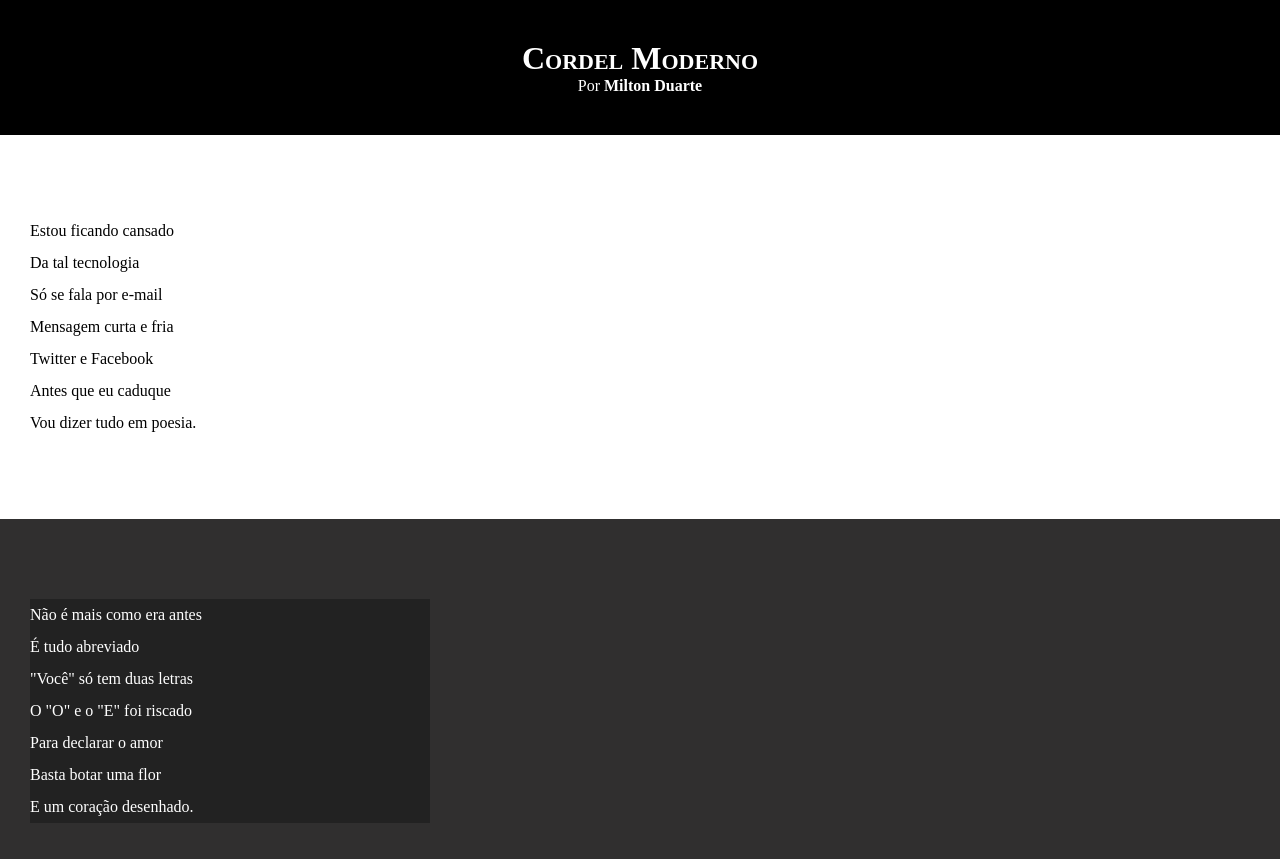
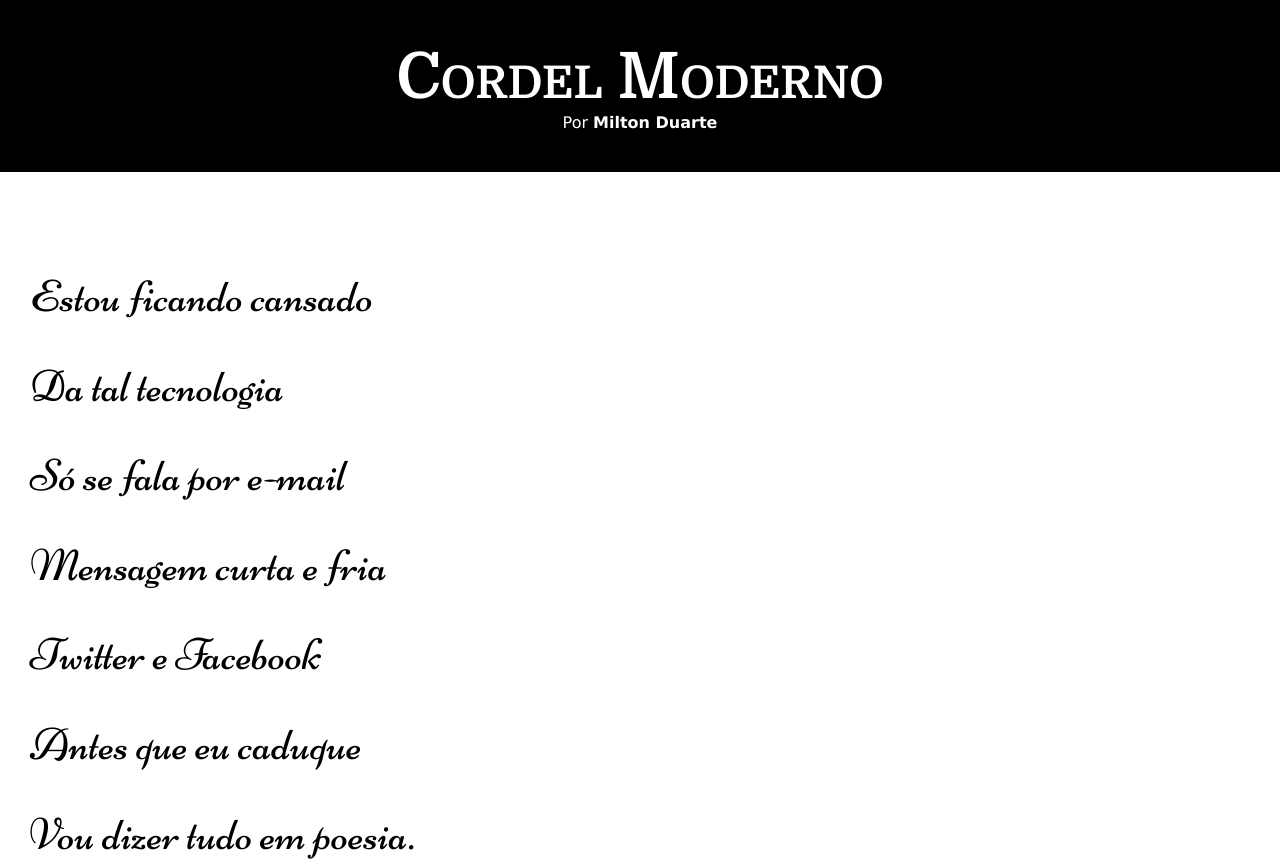
Before and after one commit to Makalistermz/html, a plain HTML site: page desafios/d012/index.html in a window 1280 px wide. Shown: the top 859 px of the page. Drawn offline with Linux system fonts and the light colour scheme.

Commit message:
Update style.css

```diff
--- a/desafios/d012/style.css
+++ b/desafios/d012/style.css
@@ -1,4 +1,16 @@
 @charset "UTF-8";
+
+@import url('https://fonts.googleapis.com/css2?family=Niconne&display=swap');
+
+@import url('https://fonts.googleapis.com/css2?family=Domine:wght@400..700&display=swap');
+
+:root {
+    --fonte1: Verdana, Geneva, Tahoma, sans-serif;
+
+    --fonte2: "Domine", serif;
+
+    --fonte3: "Niconne", cursive;
+}
 
 * {
     margin: 0px;
@@ -8,6 +20,7 @@
 html, body {
     min-height: 100vh;  /*tamanho minimo do meu html*/
     background-color: darkgray;
+    font-family: var(--fonte1);
 }
 
 header {
@@ -19,6 +32,8 @@ header {
 header > h1 {
     padding-top: 40px;
     font-variant: small-caps;
+    font-family: var(--fonte2);
+    font-size: 5vw;  /*10% da largura da tela*/
 }
 
 header > p {
@@ -41,6 +56,8 @@ section {
     padding-bottom: 10vh;
     line-height: 2em;  /*espaçamento entre linhas*/
     padding-left: 30px;
+    font-family: var(--fonte3);
+    font-size: 3.5vw;
 }
 
 section.normal {
@@ -51,11 +68,13 @@ section.normal {
 section.imagem {
     background-color: rgb(48, 47, 47);
     color: white;
+    font-family: var(--fonte3);
 }
 
 section.imagem > p {
     background-color: rgba(0, 0, 0, 0.288);
-    width: 400px;
+    padding: 5px;
+    display: inline-block;  /*se adapita com o tamanho do conteudo*/
 }
 
 footer {
```
